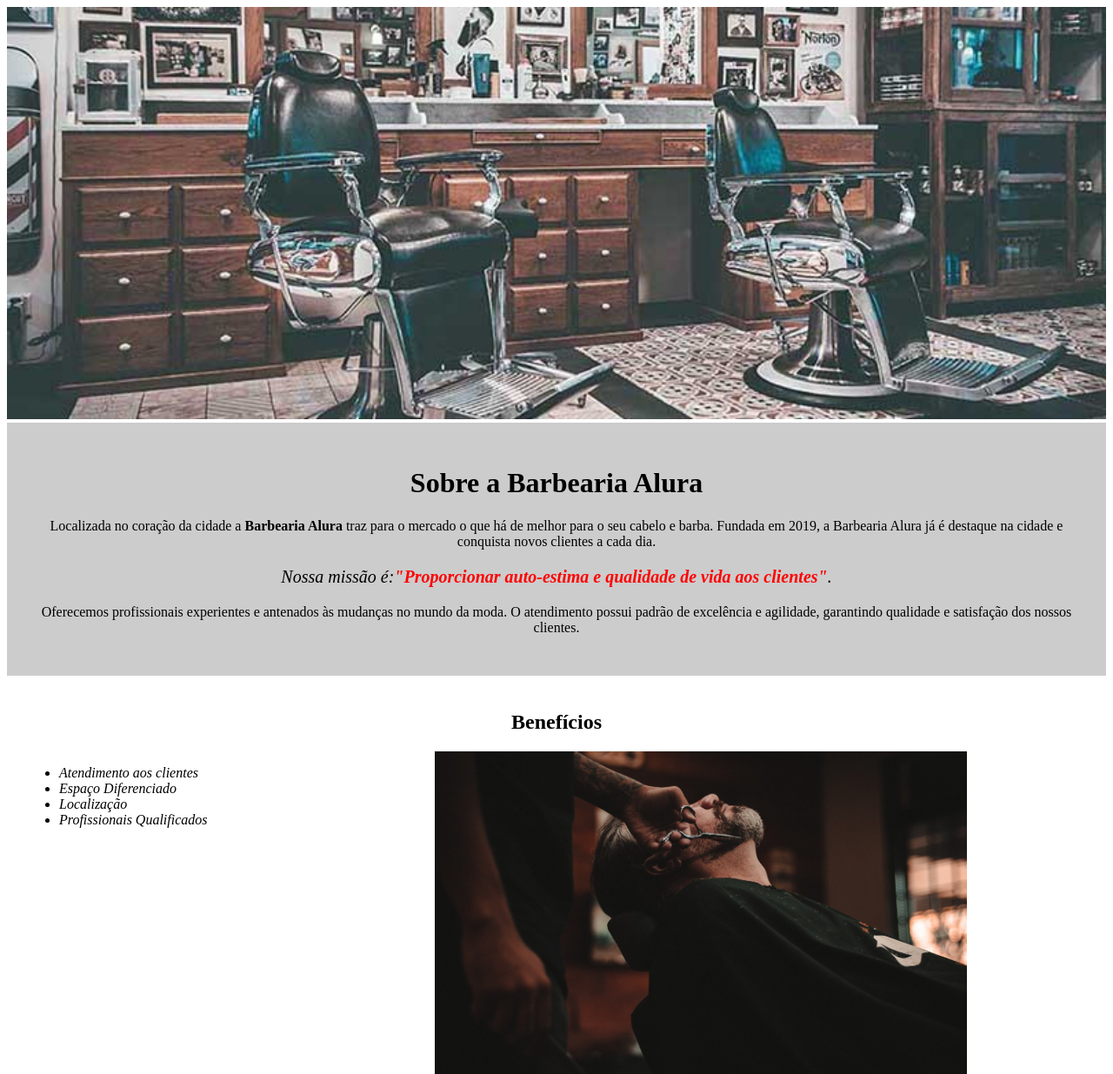
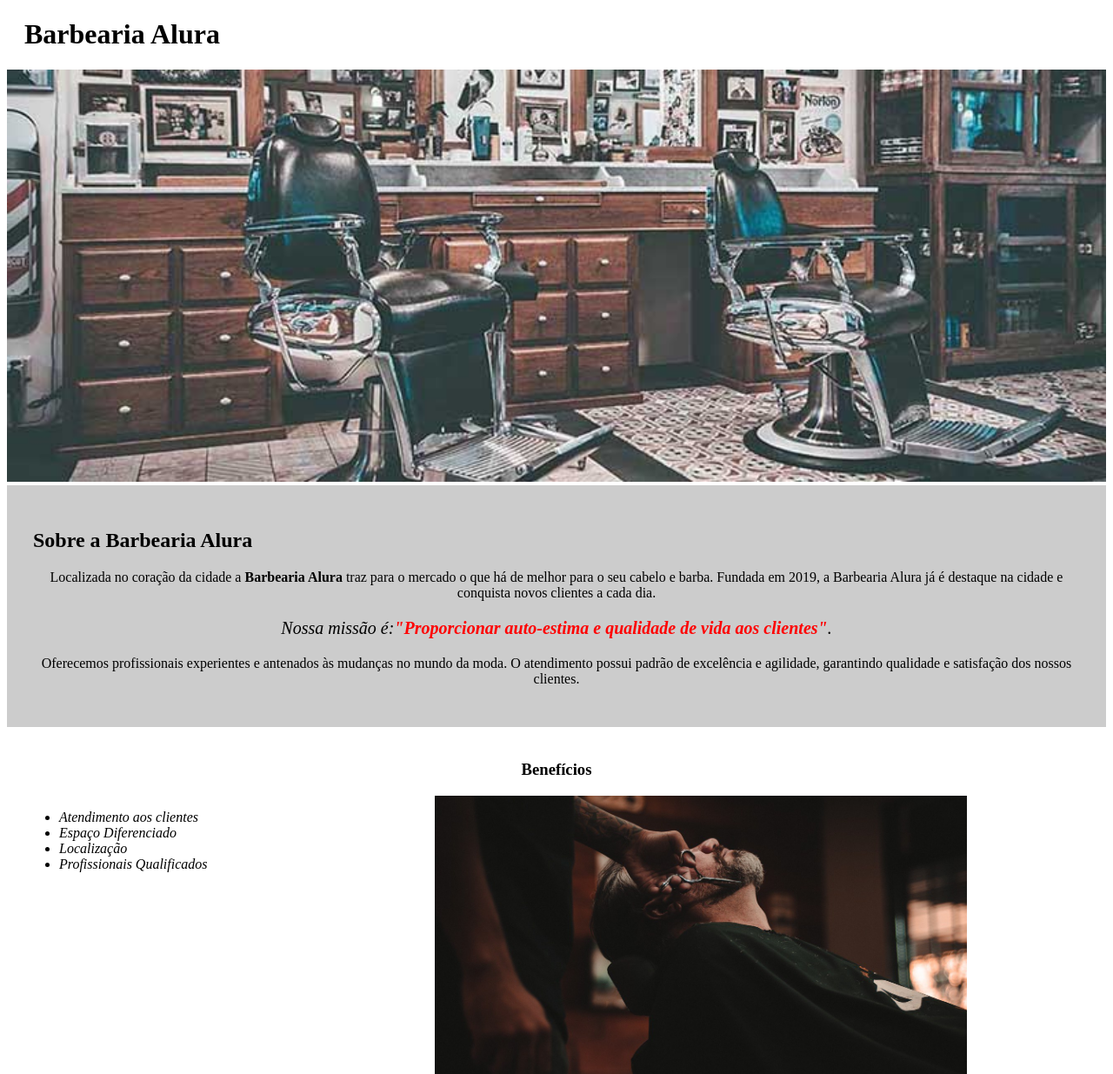
Before and after one commit to Ari-Neto-dev/Barbearia-Alura, a plain HTML site: page index.html in a window 1280 px wide. Shown: the top 1235 px of the page at 87% size. Drawn offline with Linux system fonts and the light colour scheme.

Commit message:
término do projeto

```diff
--- a/index.html
+++ b/index.html
@@ -10,9 +10,13 @@
     </head>
 
     <body>
+      <header>
+        <h1 class="titulo-principal">Barbearia Alura</h1>
+      </header>
+
       <img id="banner" src="banner.jpg" />
       <div class="principal">
-        <h1>Sobre a Barbearia Alura</h1>
+        <h2 class="titulo centralizado">Sobre a Barbearia Alura</h2>
 
         <p> Localizada no coração da cidade a <strong>Barbearia Alura </strong>traz
           para o mercado o que há de melhor para o seu cabelo e barba. Fundada em
@@ -27,7 +31,7 @@
           qualidade e satisfação dos nossos clientes.</p>
       </div>
       <div class="beneficios">
-        <h2>Benefícios</h2>
+        <h3 class="titulo-centralizado">Benefícios</h3>
         <ul>
           <li class="itens">Atendimento aos clientes</li>
           <li class="itens">Espaço Diferenciado</li>
--- a/style.css
+++ b/style.css
@@ -8,12 +8,16 @@
 .principal{
   background:#cccccc;
   padding:30px;
+}
+
+.titulo-principal{
+  padding-left: 20px;
+
+}
 
 
 
-}
-
-h1{
+.titulo-centralizado{
   text-align:center;
 }
 p{
@@ -37,9 +41,7 @@ em strong{
   padding:20px;
 
 }
-h2{
-  text-align: center;
-}
+
 ul{
   display: inline-block;
   vertical-align:top;
```
